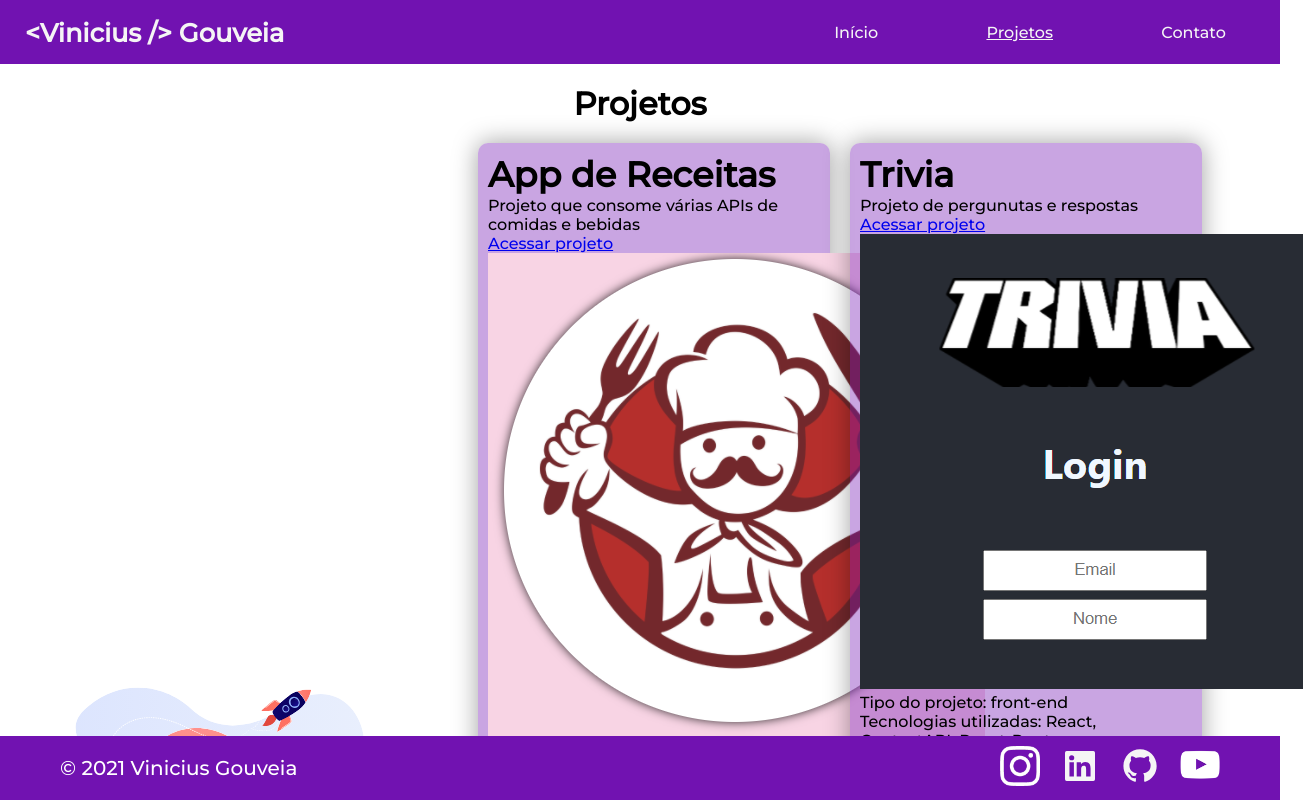
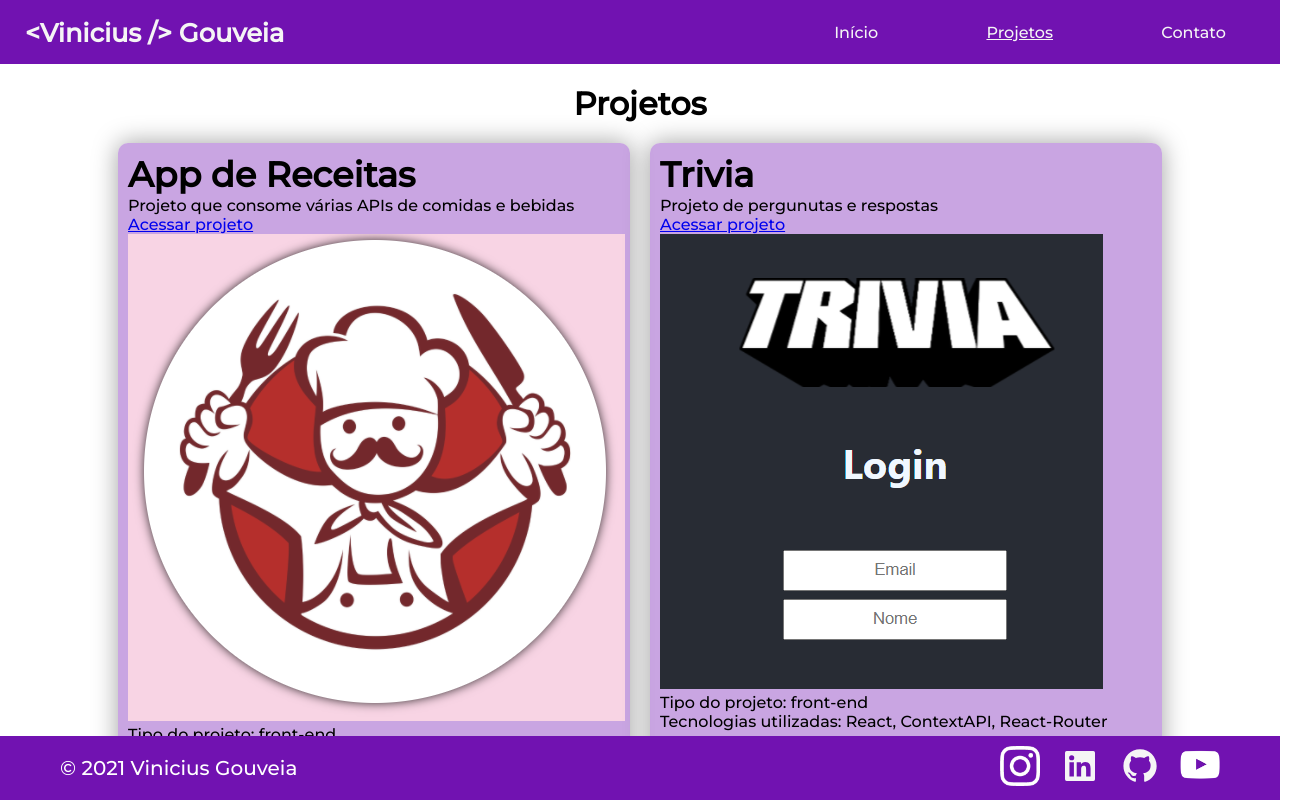
Before and after one commit to vinigofr/vinigofr.github.io, a React (Create React App) app: page / in a window 1280 px wide. Both pictures are taken after a click on the element "Projetos". Shown: the top 800 px of the page, 1303 px wide, since content can reach past the window. Built offline with nearby package versions, Linux system fonts and the light colour scheme; the HTML template or start-up script is replaced by a standard one.

Commit message:
Remove tudo relacionado à imagem da tela de projetos, pois chegou-se à conclusão de que a mesma era desnecessária.

```diff
--- a/src/Components/Projects.jsx
+++ b/src/Components/Projects.jsx
@@ -1,6 +1,5 @@
 import React from "react";
 import allProjects from "../Helpers/allProject";
-import project from "../Images/projects.svg";
 import Footer from "../Components/Footer";
 
 function Projects() {
@@ -8,11 +7,6 @@ function Projects() {
     <div>
       <h1 className="page-title">Projetos</h1>
       <section className="project-container">
-        <img
-          src={project}
-          className="main-project-image"
-          alt="Imagem de pessoaas trabalhando em conjunto"
-        />
         <div className="project-section">
           {allProjects.map((project, index) => (
             <div className="project-card" key={`${project.name}-${index}`}>
--- a/src/Styles/general-style.css
+++ b/src/Styles/general-style.css
@@ -117,10 +117,6 @@
     width: 25em;
     margin-left: auto;
     margin-right: auto;
-  }
-
-  .main-project-image {
-    width: 25em;
   }
 
   .main-contact-image {
@@ -326,12 +322,6 @@
     margin: 0 auto;
   }
 
-  .main-project-image {
-    display: flex;
-    width: 50%;
-    margin: 0 auto;
-  }
-
   .tech-container {
     display: flex;
     margin-left: auto;
```
Also changed, not shown: src/Images/projects.svg (deleted).
